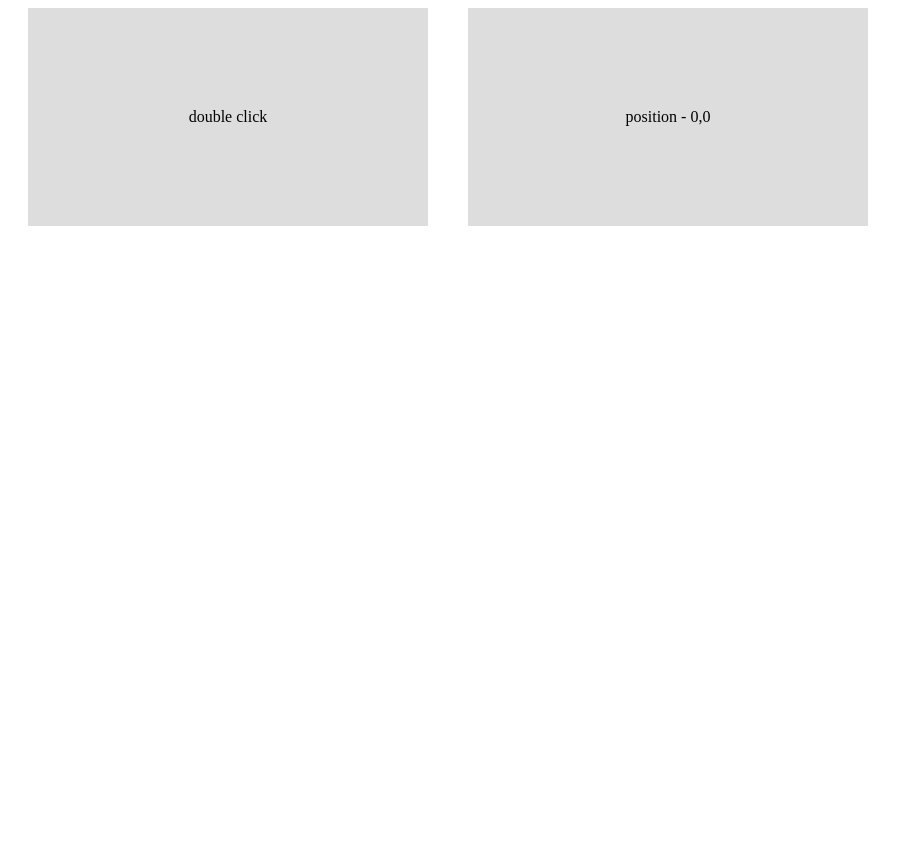
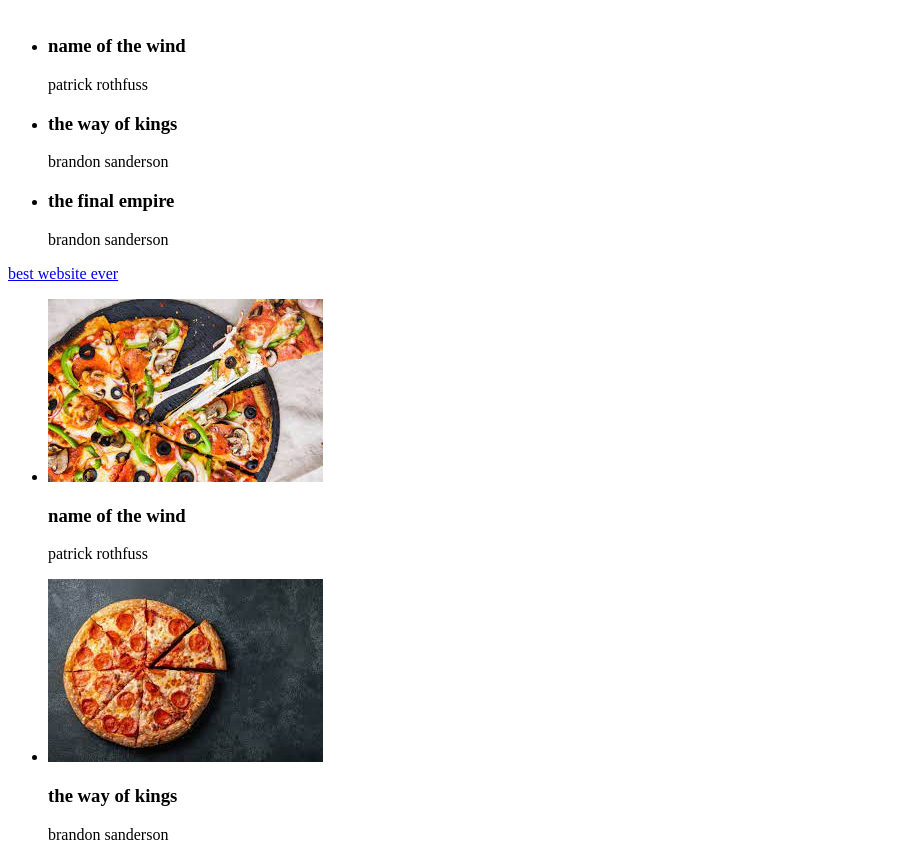
Before and after one commit to mahier8/vueCourse-netNinja, a plain HTML site: page index.html in a window 1280 px wide. Shown: the part 714-1561 px from the top of the page, without its empty margins (0-923 px from the left). Before the commit the page ends 968 px from the top, so only its background shows below. Drawn offline with nearby package versions, Linux system fonts and the light colour scheme.

Commit message:
data/attribute binding

```diff
--- a/app.js
+++ b/app.js
@@ -3,6 +3,7 @@ const app = Vue.createApp({
   //   template: "<h2>I am the template</h2>",
   data() {
     return {
+      url: "http://www.thenetninja.co.uk",
       showBooks: true,
       // the below is need for the first few examples
       // title: "The final empire!",
@@ -11,9 +12,21 @@ const app = Vue.createApp({
       x: 0,
       y: 0,
       books: [
-        { title: "name of the wind", author: "patrick rothfuss" },
-        { title: "the way of kings", author: "brandon sanderson" },
-        { title: "the final empire", author: "brandon sanderson" },
+        {
+          title: "name of the wind",
+          author: "patrick rothfuss",
+          img: "assets/pizza.png",
+        },
+        {
+          title: "the way of kings",
+          author: "brandon sanderson",
+          img: "assets/pizza2.png",
+        },
+        {
+          title: "the final empire",
+          author: "brandon sanderson",
+          img: "assets/pizza3.png",
+        },
       ],
     };
   },
--- a/index.html
+++ b/index.html
@@ -33,15 +33,6 @@
       <!-- <div v-if="showBooks">
         <p>{{title}} - {{author}} - {{age}}</p>
       </div> -->
-
-      <div v-if="showBooks">
-        <ul>
-          <li v-for="book in books">
-            <h3>{{book.title}}</h3>
-            <p>{{book.author}}</p>
-          </li>
-        </ul>
-      </div>
 
       <!-- how we would add a click event listener to a button
         with Vue -->
@@ -84,6 +75,29 @@
       <div class="box" @mousemove="handleMousemove">position - {{x}},{{y}}</div>
 
       <!-- outputting lists -->
+      <div v-if="showBooks">
+        <ul>
+          <li v-for="book in books">
+            <h3>{{book.title}}</h3>
+            <p>{{book.author}}</p>
+          </li>
+        </ul>
+      </div>
+
+      <!-- data/attribute binding -->
+      <!-- v-bind makes whatever is inside the '=' dynamic -->
+      <!-- <a v-bind:href="url">best website ever</a> -->
+      <!-- a shortcut for v:bind -->
+      <a :href="url">best website ever</a>
+      <div v-if="showBooks">
+        <ul>
+          <li v-for="book in books">
+            <img :src="book.img" :alt="book.title" />
+            <h3>{{book.title}}</h3>
+            <p>{{book.author}}</p>
+          </li>
+        </ul>
+      </div>
     </div>
     <script src="app.js"></script>
   </body>
```
Also changed, not shown: assets/pizza.png (added), assets/pizza2.png (added), assets/pizza3.png (added).
